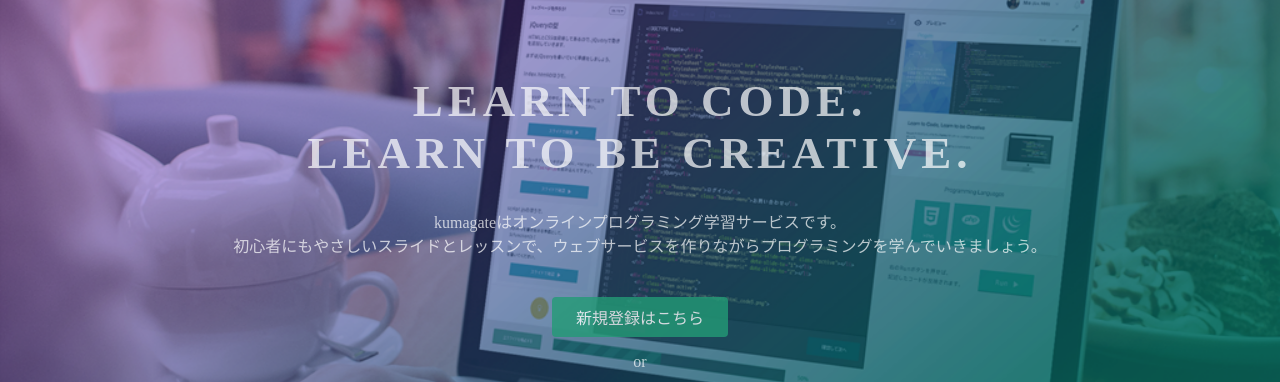
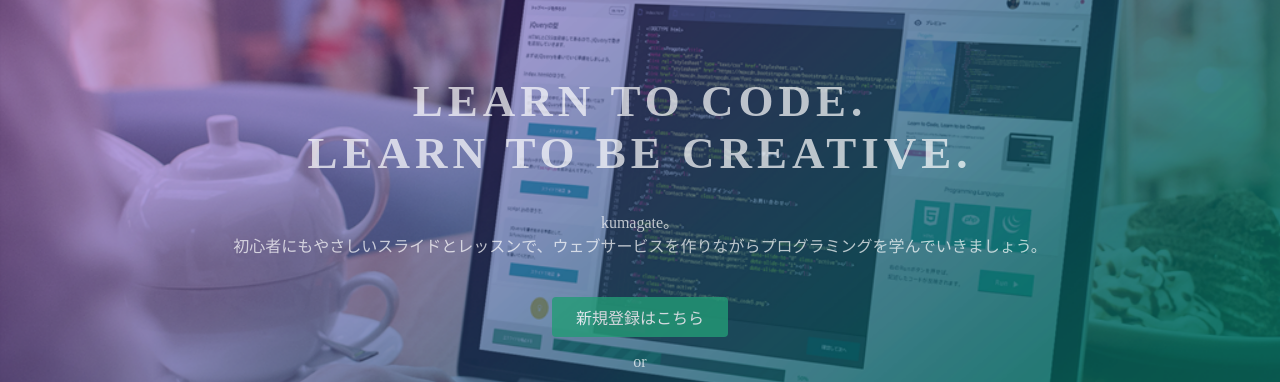
Before and after one commit to OkTakut/OkTakut.github.io, a plain HTML site: page index.html in a window 1280 px wide. Shown: the part 135-517 px from the top of the page. Drawn offline with Linux system fonts and the light colour scheme.

Commit message:
Update index.html

```diff
--- a/index.html
+++ b/index.html
@@ -24,7 +24,7 @@
   <div class="top-wrapper">
     <div class="container">
       <h1>LEARN TO CODE.<br>LEARN TO BE CREATIVE.</h1>
-      <p>kumagateはオンラインプログラミング学習サービスです。<br>初心者にもやさしいスライドとレッスンで、ウェブサービスを作りながらプログラミングを学んでいきましょう。</p>
+      <p>kumagate。<br>初心者にもやさしいスライドとレッスンで、ウェブサービスを作りながらプログラミングを学んでいきましょう。</p>
       <div class="btn-wrapper">
         <a href="#" class="btn signup">新規登録はこちら</a>
         <p>or</p>
```
